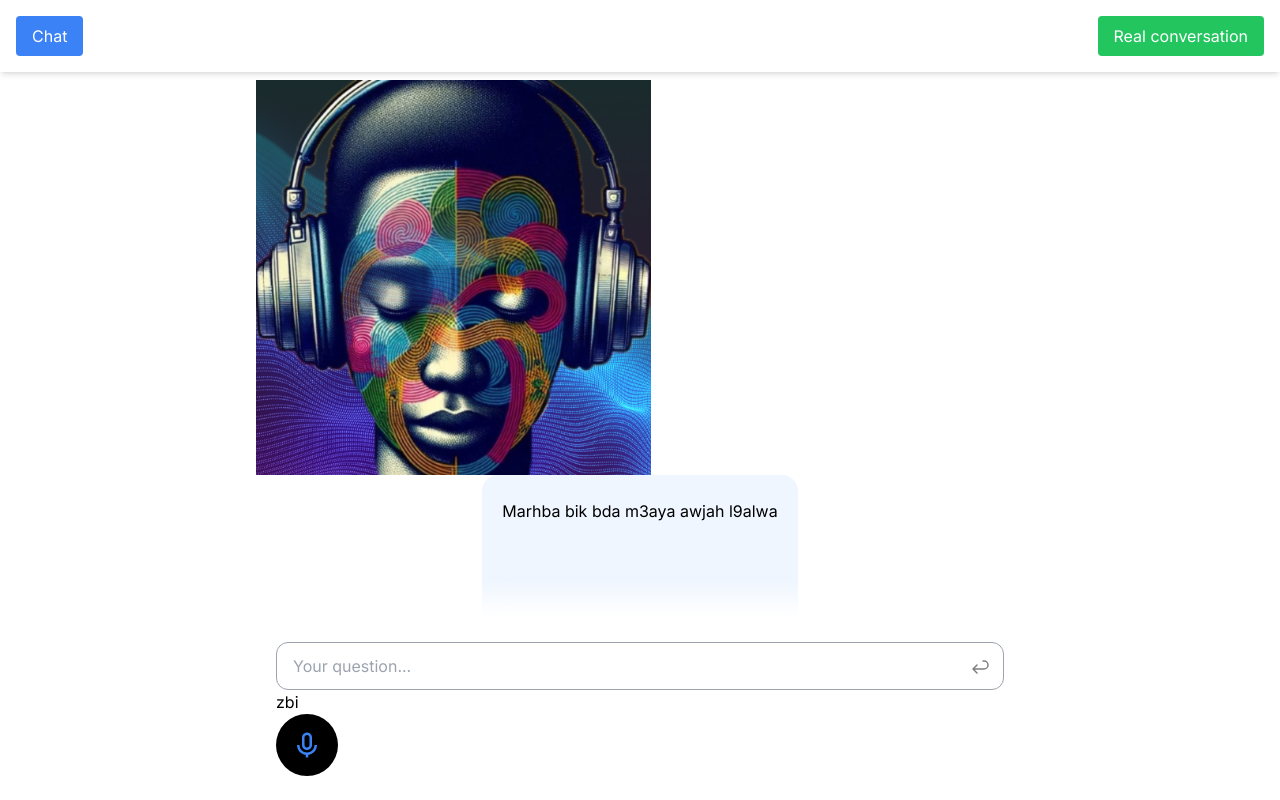
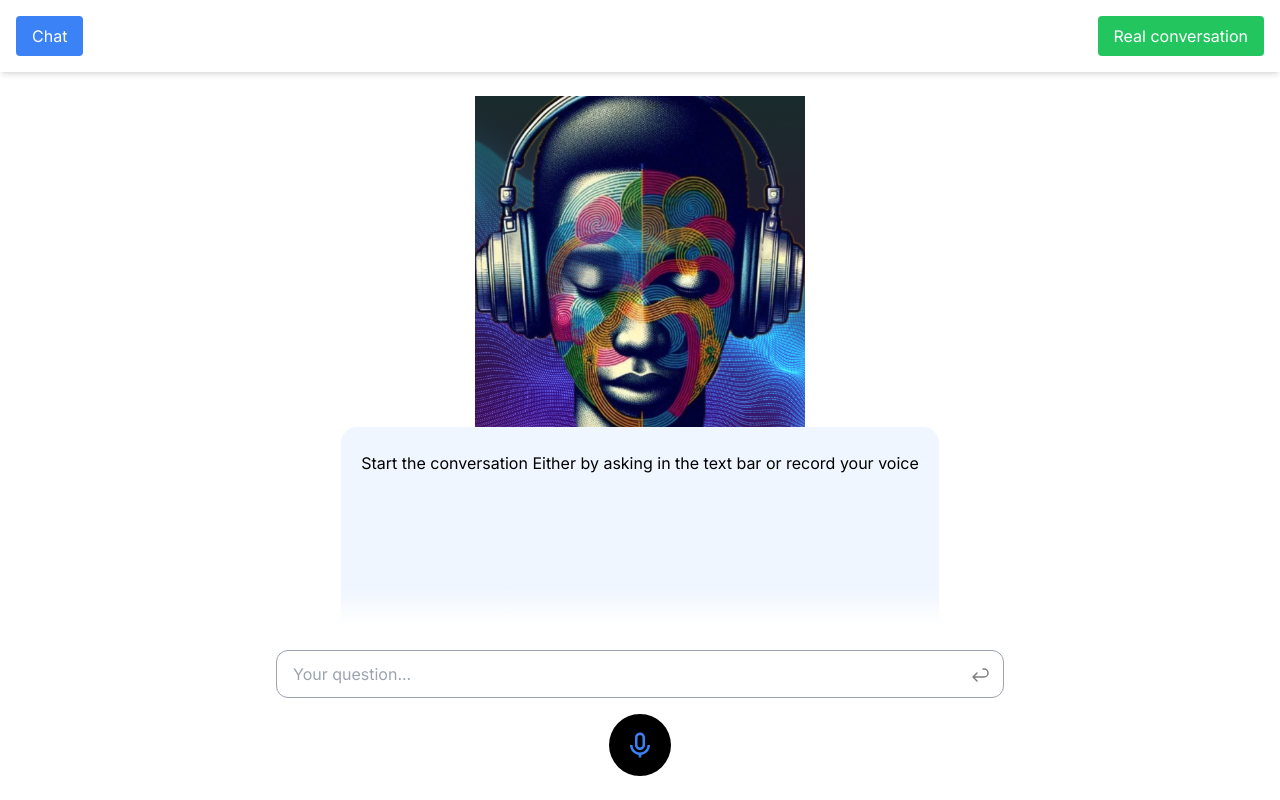
Before and after one commit to nassimmninou/despierta-avatar, a Next.js app: page / in a window 1280 px wide. Built offline with nearby package versions, Linux system fonts and the light colour scheme.

Commit message:
presque fini

```diff
--- a/package.json
+++ b/package.json
@@ -10,13 +10,16 @@
   },
   "dependencies": {
     "@tabler/icons-react": "^2.47.0",
+    "@types/he": "^1.2.3",
     "@upstash/ratelimit": "^1.0.0",
     "@upstash/vector": "^0.1.0-alpha-13",
     "ai": "^2.2.31",
     "axios": "^1.7.2",
     "cookie": "^0.6.0",
+    "he": "^1.2.0",
     "langchain": "^0.1.5",
     "markdown-to-jsx": "^7.4.0",
+    "marked": "^13.0.1",
     "microsoft-cognitiveservices-speech-sdk": "^1.38.0",
     "next": "14.0.4",
     "react": "^18",
--- a/src/app/api/ttsstt/route.js
+++ b/src/app/api/ttsstt/route.js
@@ -25,8 +25,7 @@ export async function GET(req) {
     process.env["SPEECH_KEY"],
     process.env["SPEECH_REGION"]
   );
-  const language = req.nextUrl.searchParams.get("language");
-  speechConfig.speechSynthesisVoiceName = "es-ES-ElviraNeural";
+  speechConfig.speechSynthesisVoiceName = "en-US-JennyMultilingualNeural";
 
   const speechSynthesizer = new sdk.SpeechSynthesizer(speechConfig);
   const visemes = [];
--- a/src/app/page.tsx
+++ b/src/app/page.tsx
@@ -9,12 +9,17 @@ import MessageLoading from "@/components/message-loading";
 import { INITIAL_QUESTIONS } from "@/utils/const";
 import ResponseMessage from "@/components/response-message";
 import { getTokenOrRefresh } from '../utils/token_util';
-import { ResultReason } from 'microsoft-cognitiveservices-speech-sdk';
+import { SpeechRecognizer, SpeechConfig, AudioConfig, ResultReason } from 'microsoft-cognitiveservices-speech-sdk';
 import { BiMicrophone } from "react-icons/bi";
+import { BsFillStopCircleFill } from "react-icons/bs";
+const speechsdk = require('microsoft-cognitiveservices-speech-sdk');
+import { marked } from 'marked';
+import he from 'he';
+export default function Home() {
+  const [language, setLanguage] = useState<string | null>(null);
+const [showLanguageDialog, setShowLanguageDialog] = useState<boolean>(false);
 
-const speechsdk = require('microsoft-cognitiveservices-speech-sdk');
-
-export default function Home() {
+  const [recognizer, setRecognizer] = useState<SpeechRecognizer | null>(null);
   const [avatarState, setAvatarState] = useState("waiting");
   const formRef = useRef<HTMLFormElement>(null);
   const messagesEndRef = useRef<HTMLDivElement>(null);
@@ -22,7 +27,7 @@ export default function Home() {
   const [audioPlayer, setAudioPlayer] = useState<HTMLAudioElement | null>(null);
   const [visemes, setVisemes] = useState<any>(null);
   const [showChat, setShowChat] = useState<boolean>(false);
-  const [response, setResponse] = useState("Marhba bik bda m3aya awjah l9alwa");
+  const [response, setResponse] = useState("Start the conversation Either by asking in the text bar or record your voice");
   const [displayText, setDisplayText] = useState('INITIALIZED: ready to test speech...');
   const [recording, setRecording] = useState("not yet");
   const { messages, input, handleInputChange, handleSubmit, setInput } =
@@ -45,25 +50,53 @@ Your ultimate companion to find internal Serenity.
       },
     });
 
+    const stopAudioPlayer = () => {
+      if (audioPlayer) {
+        audioPlayer.pause();
+        audioPlayer.currentTime = 0;
+        setAudioPlayer(null);
+        setAvatarState("waiting");
+      }
+    };
+
     async function sttFromMic() {
+      if (recognizer) {
+
+        recognizer.stopContinuousRecognitionAsync(
+          () => {
+            console.log("Recognition stopped.");
+            setRecording("not yet");
+            setAvatarState("waiting");
+            setRecognizer(null);
+            setDisplayText('Audio Recognition stopped');
+
+          },
+          (err) => {
+            console.error("Error stopping recognition:", err);
+          }
+        );
+        return;
+      }
+
+      try {
         const tokenObj = await getTokenOrRefresh();
         await navigator.mediaDevices.getUserMedia({ audio: true });
 
-    const speechConfig = speechsdk.SpeechConfig.fromAuthorizationToken(tokenObj.authToken, tokenObj.region);
+        const speechConfig = SpeechConfig.fromAuthorizationToken(tokenObj.authToken, tokenObj.region);
         speechConfig.speechRecognitionLanguage = "en-US";
 
-    const audioConfig = speechsdk.AudioConfig.fromDefaultMicrophoneInput();
-    const recognizer = new speechsdk.SpeechRecognizer(speechConfig, audioConfig);
+        const audioConfig = AudioConfig.fromDefaultMicrophoneInput();
+        const newRecognizer = new SpeechRecognizer(speechConfig, audioConfig);
+        setRecognizer(newRecognizer);
 
-    setDisplayText('speak into your microphone... ');
+        setDisplayText('Speak into your microphone...');
         setAvatarState("listening");
         setRecording("recording");
 
-    recognizer.recognizeOnceAsync((result: { reason: ResultReason; text: any; }) => {
+        newRecognizer.recognizeOnceAsync((result) => {
           if (result.reason === ResultReason.RecognizedSpeech) {
-        setDisplayText(`You said abro : ${result.text}`);
+            setDisplayText(`You said: ${result.text}`);
             setRecording("not yet");
-        console.log(result.text);
             setInput(result.text);
             setTimeout(() => {
               formRef.current?.dispatchEvent(
@@ -74,11 +107,24 @@ Your ultimate companion to find internal Serenity.
               );
             }, 1);
           } else {
+            setAvatarState("waiting");
+            setRecognizer(null);
             setDisplayText('ERROR: Speech was cancelled or could not be recognized. Ensure your microphone is working properly.');
-        setRecording("faild");
+            setRecording("failed");
           }
+        }, (error) => {
+          console.error("Error recognizing speech:", error);
+          setDisplayText('ERROR: Speech recognition failed.');
+          setRecording("failed");
         });
+      } catch (error) {
+        console.error("Error initializing speech recognizer:", error);
+        setDisplayText('ERROR: Initialization failed. Please try again.');
+        setRecording("failed");
       }
+    }
+
+
 
   const onClickQuestion = (value: string) => {
     setInput(value);
@@ -137,23 +183,39 @@ Your ultimate companion to find internal Serenity.
       handleSubmit(e);
       setStreaming(true);
       setAvatarState("thinking");
+      if (audioPlayer) {
+        audioPlayer.pause();
+        audioPlayer.currentTime = 0;
+        setAudioPlayer(null);
+      }
     },
     [handleSubmit]
   );
 
   const fetchTTS = async (text: string) => {
     try {
+      if (audioPlayer) {
+        audioPlayer.pause();
+        audioPlayer.currentTime = 0;
+        setAudioPlayer(null);
+      }
+      const htmlText = marked(text) as string;
+      // Decode HTML entities
+      const decodedHtml = he.decode(htmlText);
+      // Strip HTML tags to get plain text
+      const plainText = decodedHtml.replace(/<[^>]+>/g, '');
+      console.log("plain text : " + plainText)
       const audioRes = await fetch(
-        `/api/ttsstt?language=english&text=${text}&type=tts`
+        `/api/ttsstt?language=english&text=${plainText}&type=tts`
       );
       const audio = await audioRes.blob();
       const visemes = JSON.parse(
         (await audioRes.headers.get("visemes")) || "[]"
       );
       const audioUrl = URL.createObjectURL(audio);
-      const audioPlayer = new Audio(audioUrl);
+      const audioplayer = new Audio(audioUrl);
 
-      setAudioPlayer(audioPlayer);
+      setAudioPlayer(audioplayer);
       setVisemes(visemes);
       setAvatarState("speaking");
     } catch (error) {
@@ -250,11 +312,11 @@ Your ultimate companion to find internal Serenity.
               </div>
             </div>
           ) : (
-            <div className="flex justify-center w-full mar h-dvh flex-col items-center pt-20">
+            <div className="flex justify-center w-full mar h-dvh flex-col items-center  !pt-20 !pb-30 md:!py-24">
               <div className="relative h-4/5 w-full flex items-center justify-center">
                 <img
                   src="waiting.png"
-                  className={`absolute inset-0 h-full ${avatarState === "waiting" ? "fade-enter fade-enter-active" : "fade-exit fade-exit-active"}`}
+                  className={`absolute h-full w-auto ${avatarState === "waiting" ? "fade-enter fade-enter-active" : "fade-exit fade-exit-active"}`}
                 />
                 <video
                   src="listening.mp4"
@@ -316,19 +378,68 @@ Your ultimate companion to find internal Serenity.
                     hidden
                     style={{ display: 'none' }} // This makes the Form always invisible
                   />
-                  <p>
-                    zbi
-                  </p>
+                  <div className="flex justify-center mt-4">
+                  {avatarState === "waiting" && (
+                    <div>
+                      {language ? (
                         <button onClick={() => sttFromMic()}>
                           <span className="flex items-center justify-center bg-black rounded-full p-4">
                             <BiMicrophone className="text-blue-500 text-3xl" />
                           </span>
                         </button>
+                      ) : (
+                        <button onClick={() => setShowLanguageDialog(true)}>
+                          <span className="flex items-center justify-center bg-black rounded-full p-4">
+                            <BiMicrophone className="text-blue-500 text-3xl" />
+                          </span>
+                        </button>
+                      )}
+                    </div>
+                  )}
+
+                  {avatarState === "listening" && (
+                      <button onClick={() => sttFromMic()}><span className="flex items-center justify-center bg-black rounded-full p-4"><BsFillStopCircleFill  className="text-blue-500 text-3xl" /></span></button>
+                    )}
+                  {avatarState === "thinking" && (
+                          <>...</>
+                          )}
+                  {avatarState === "speaking" && (
+                       <button onClick={() => stopAudioPlayer()}><span className="flex items-center justify-center bg-black rounded-full p-4"><BsFillStopCircleFill  className="text-blue-500 text-3xl" /></span></button>
+                    )}
+                                        </div>
+
                 </div>
               </div>
             </div>
           )}
         </div>
+        {showLanguageDialog && (
+  <div className="fixed inset-0 flex items-center justify-center z-50 bg-gray-800 bg-opacity-75">
+    <div className="bg-white rounded-lg p-6 w-1/3">
+      <h2 className="mb-4 text-xl font-semibold">Select Language</h2>
+      <select
+        className="mb-4 px-4 py-2 border rounded w-full"
+        onChange={(e) => setLanguage(e.target.value)}
+        defaultValue=""
+      >
+        <option value="" disabled>
+          Select Language
+        </option>
+        <option value="en-US">English</option>
+        <option value="es-ES">Spanish</option>
+      </select>
+      <div className="flex justify-end">
+        <button
+          className="px-4 py-2 bg-blue-500 text-white rounded"
+          onClick={() => setShowLanguageDialog(false)}
+        >
+          Set Language
+        </button>
+      </div>
+    </div>
+  </div>
+)}
+
       </main>
     </div>
   );
--- a/tailwind.config.ts
+++ b/tailwind.config.ts
@@ -6,6 +6,20 @@ const config: Config = {
     "./src/components/**/*.{js,ts,jsx,tsx,mdx}",
     "./src/app/**/*.{js,ts,jsx,tsx,mdx}",
   ],
+  theme: {
+    extend: {
+      spacing: {
+        '21': '5.25rem',
+        '22': '5.5rem',
+        '23': '5.75rem',
+        '24': '6rem',
+        '30': '10rem',
+
+        // Add more custom values as needed
+      }
+    }
+  },
   plugins: [],
 };
+
 export default config;
```
Also changed, not shown: 1 other file (tests, documents, lock files or other folders). Lines whose indentation alone changed are shown as unchanged.
